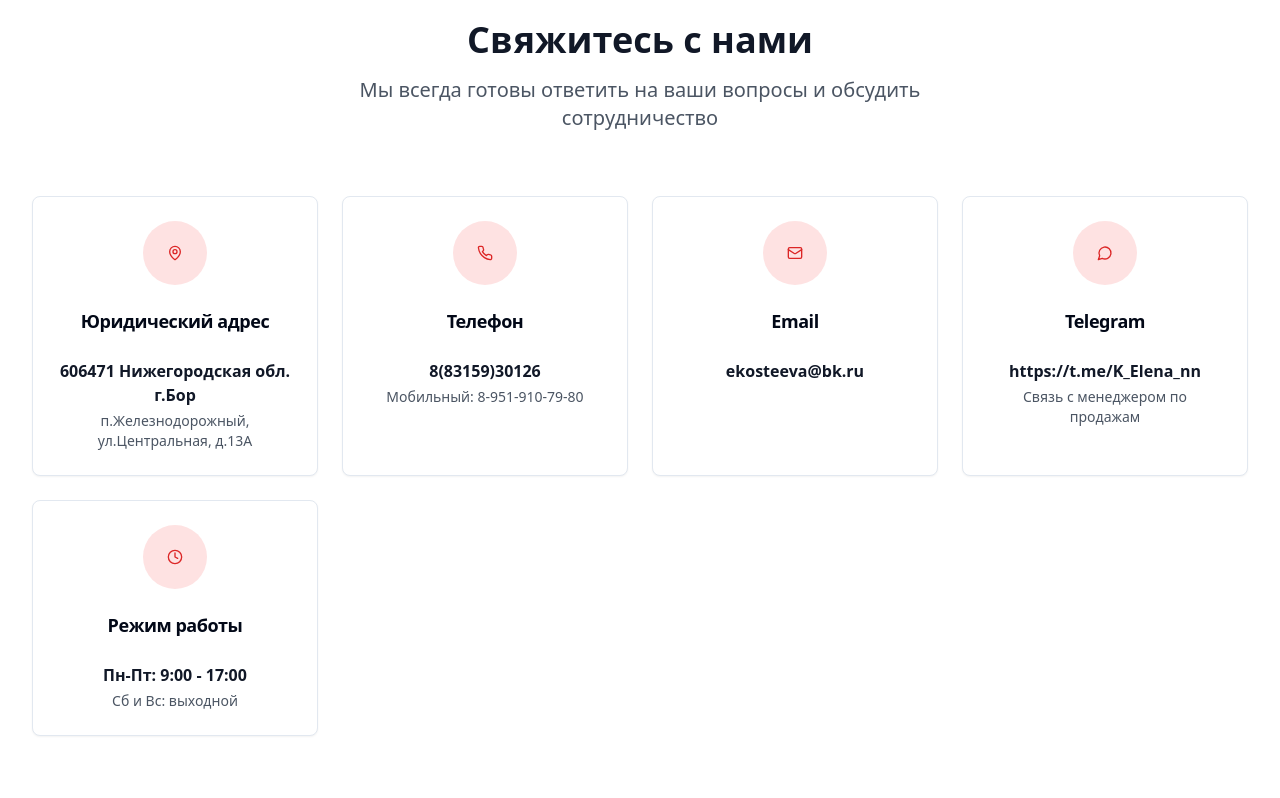
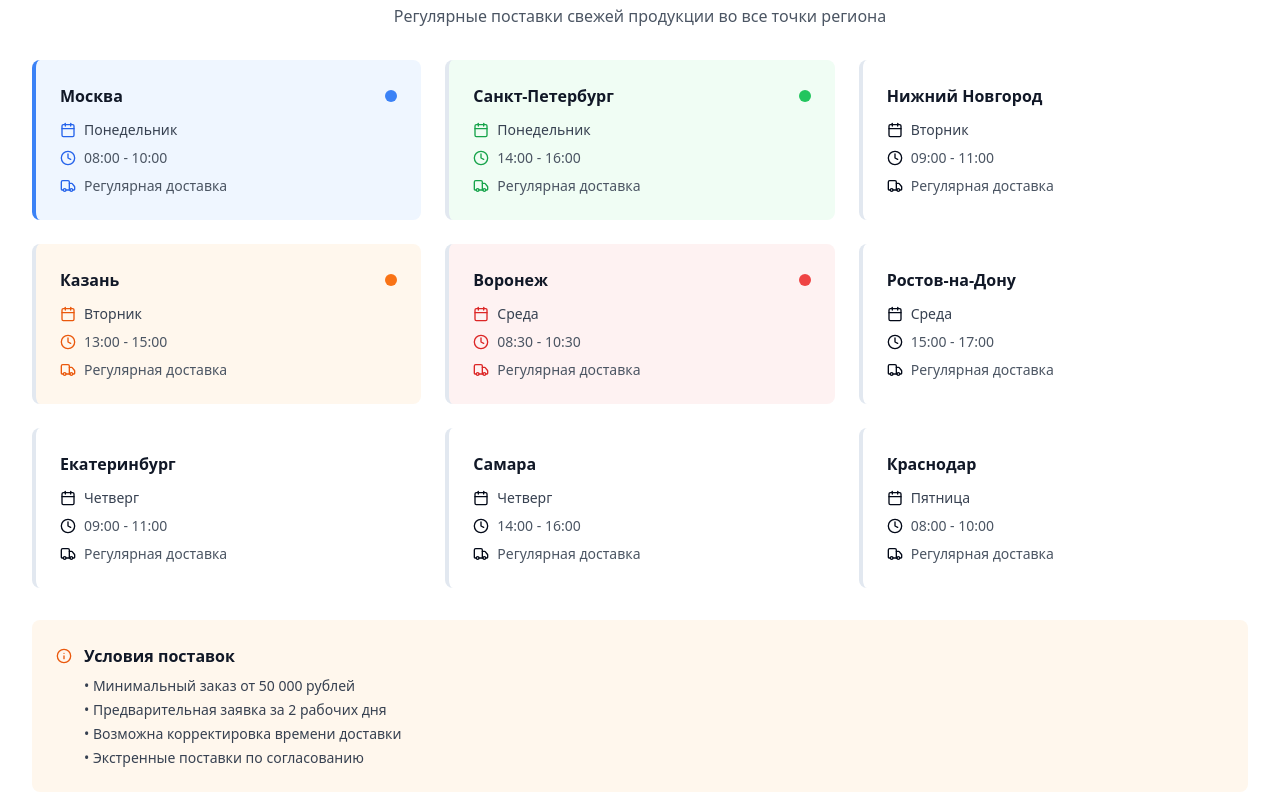
Before and after one commit to pr-poehali-dev/darina-meat-website, a React (Vite) app: page / in a window 1280 px wide. Shown: the part 5400-6198 px from the top of the page. Built offline with nearby package versions, Linux system fonts and the light colour scheme.

Commit message:
Изменение графика поставок по населенным пунктам

```diff
--- a/src/components/DarinaBrand.tsx
+++ b/src/components/DarinaBrand.tsx
@@ -321,6 +321,140 @@ const DarinaBrand = () => {
           </div>
         </div>
       </div>
+
+      {/* График поставок по населенным пунктам */}
+      <div className="mt-16">
+        <div className="bg-white rounded-2xl p-8 shadow-lg">
+          <div className="text-center mb-8">
+            <h3 className="text-2xl font-bold text-gray-900 mb-4">
+              График поставок по населенным пунктам
+            </h3>
+            <p className="text-gray-600">
+              Регулярные поставки свежей продукции во все точки региона
+            </p>
+          </div>
+
+          <div className="grid md:grid-cols-2 lg:grid-cols-3 gap-6">
+            {[
+              {
+                city: "Москва",
+                day: "Понедельник",
+                time: "08:00 - 10:00",
+                color: "blue",
+              },
+              {
+                city: "Санкт-Петербург",
+                day: "Понедельник",
+                time: "14:00 - 16:00",
+                color: "green",
+              },
+              {
+                city: "Нижний Новгород",
+                day: "Вторник",
+                time: "09:00 - 11:00",
+                color: "purple",
+              },
+              {
+                city: "Казань",
+                day: "Вторник",
+                time: "13:00 - 15:00",
+                color: "orange",
+              },
+              {
+                city: "Воронеж",
+                day: "Среда",
+                time: "08:30 - 10:30",
+                color: "red",
+              },
+              {
+                city: "Ростов-на-Дону",
+                day: "Среда",
+                time: "15:00 - 17:00",
+                color: "indigo",
+              },
+              {
+                city: "Екатеринбург",
+                day: "Четверг",
+                time: "09:00 - 11:00",
+                color: "pink",
+              },
+              {
+                city: "Самара",
+                day: "Четверг",
+                time: "14:00 - 16:00",
+                color: "teal",
+              },
+              {
+                city: "Краснодар",
+                day: "Пятница",
+                time: "08:00 - 10:00",
+                color: "yellow",
+              },
+            ].map((delivery, index) => (
+              <div
+                key={index}
+                className={`p-6 rounded-lg border-l-4 border-${delivery.color}-500 bg-${delivery.color}-50 hover:shadow-md transition-shadow`}
+              >
+                <div className="flex items-center justify-between mb-3">
+                  <h4 className="font-bold text-gray-900">{delivery.city}</h4>
+                  <div
+                    className={`w-3 h-3 rounded-full bg-${delivery.color}-500`}
+                  ></div>
+                </div>
+                <div className="space-y-2 text-sm">
+                  <div className="flex items-center space-x-2">
+                    <Icon
+                      name="Calendar"
+                      size={14}
+                      className={`text-${delivery.color}-600`}
+                    />
+                    <span className="font-medium text-gray-700">
+                      {delivery.day}
+                    </span>
+                  </div>
+                  <div className="flex items-center space-x-2">
+                    <Icon
+                      name="Clock"
+                      size={14}
+                      className={`text-${delivery.color}-600`}
+                    />
+                    <span className="text-gray-600">{delivery.time}</span>
+                  </div>
+                  <div className="flex items-center space-x-2">
+                    <Icon
+                      name="Truck"
+                      size={14}
+                      className={`text-${delivery.color}-600`}
+                    />
+                    <span className="text-gray-600">Регулярная доставка</span>
+                  </div>
+                </div>
+              </div>
+            ))}
+          </div>
+
+          <div className="mt-8 p-6 bg-orange-50 rounded-lg">
+            <div className="flex items-start space-x-3">
+              <Icon
+                name="Info"
+                size={20}
+                className="text-orange-600 mt-1 flex-shrink-0"
+              />
+              <div>
+                <h4 className="font-semibold text-gray-900 mb-2">
+                  Условия поставок
+                </h4>
+                <ul className="text-sm text-gray-700 space-y-1">
+                  <li>• Минимальный заказ от 50 000 рублей</li>
+                  <li>• Предварительная заявка за 2 рабочих дня</li>
+                  <li>• Возможна корректировка времени доставки</li>
+                  <li>• Экстренные поставки по согласованию</li>
+                </ul>
+              </div>
+            </div>
+          </div>
+        </div>
+      </div>
     </section>
   );
 };
```
